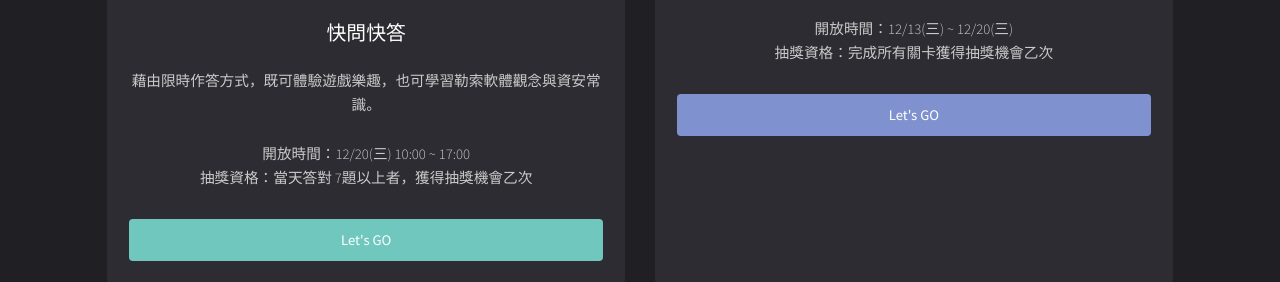
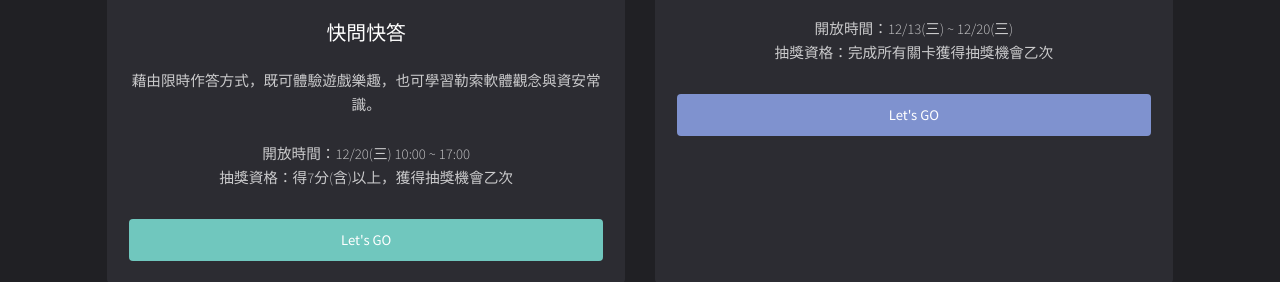
Before and after one commit to Rtshaw/Information_security_week_2017, a plain HTML site: page index.html in a window 1280 px wide. Shown: the part 648-930 px from the top of the page. Drawn offline with Linux system fonts and the light colour scheme.

Commit message:
change information

```diff
--- a/index.html
+++ b/index.html
@@ -27,7 +27,7 @@
 								<a target="_blank" href="http://isweekquick.hackersir.org/" class="image fit"><img src="images/pic01.jpg" alt="" height="100%" width="351.99" /></a>
 								<div class="inner">
 									<h3>快問快答</h3>
-									<p>藉由限時作答方式，既可體驗遊戲樂趣，也可學習勒索軟體觀念與資安常識。<br><br>開放時間：12/20(三) 10:00 ~ 17:00<br>抽獎資格：當天答對 7題以上者，獲得抽獎機會乙次</p>
+									<p>藉由限時作答方式，既可體驗遊戲樂趣，也可學習勒索軟體觀念與資安常識。<br><br>開放時間：12/20(三) 10:00 ~ 17:00<br>抽獎資格：得7分(含)以上，獲得抽獎機會乙次</p>
 									<a target="_blank" href="http://isweekquick.hackersir.org/" class="button fit">Let's GO</a>
 								</div>
 							</div>
```
